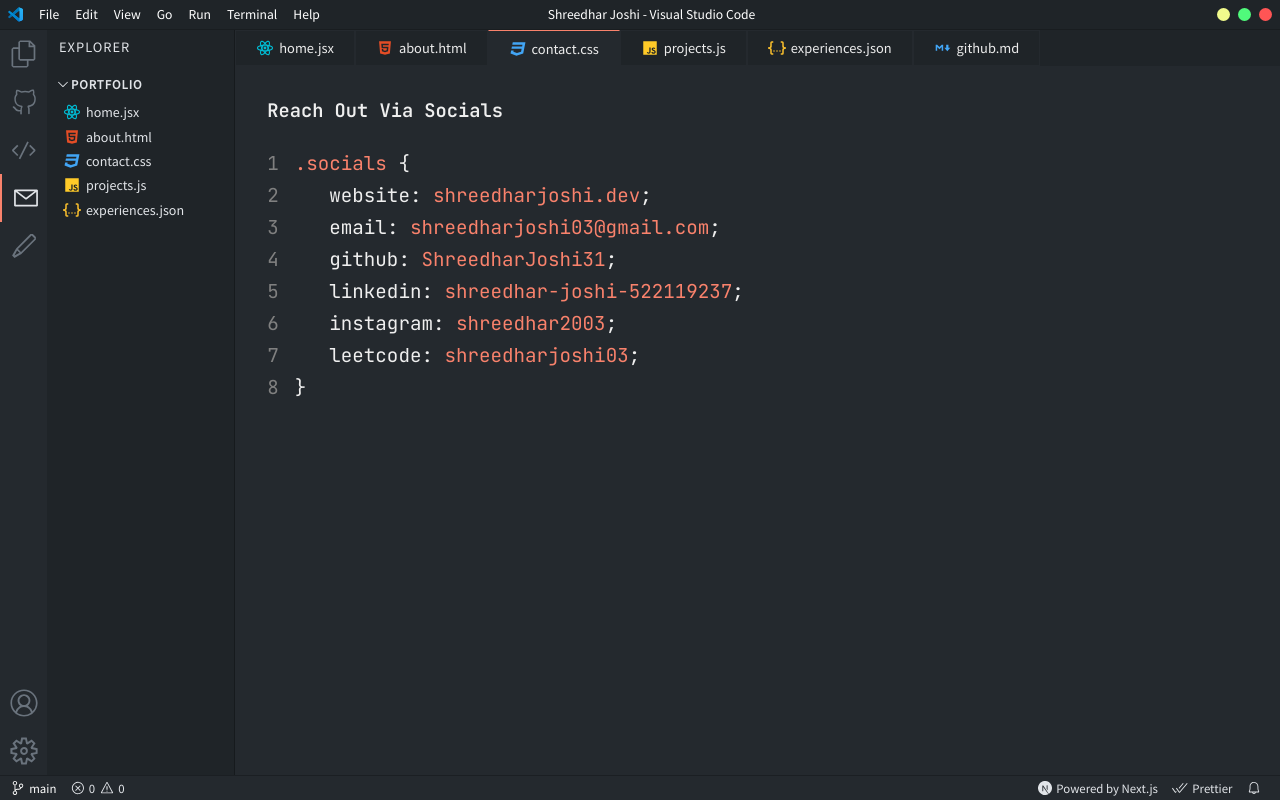
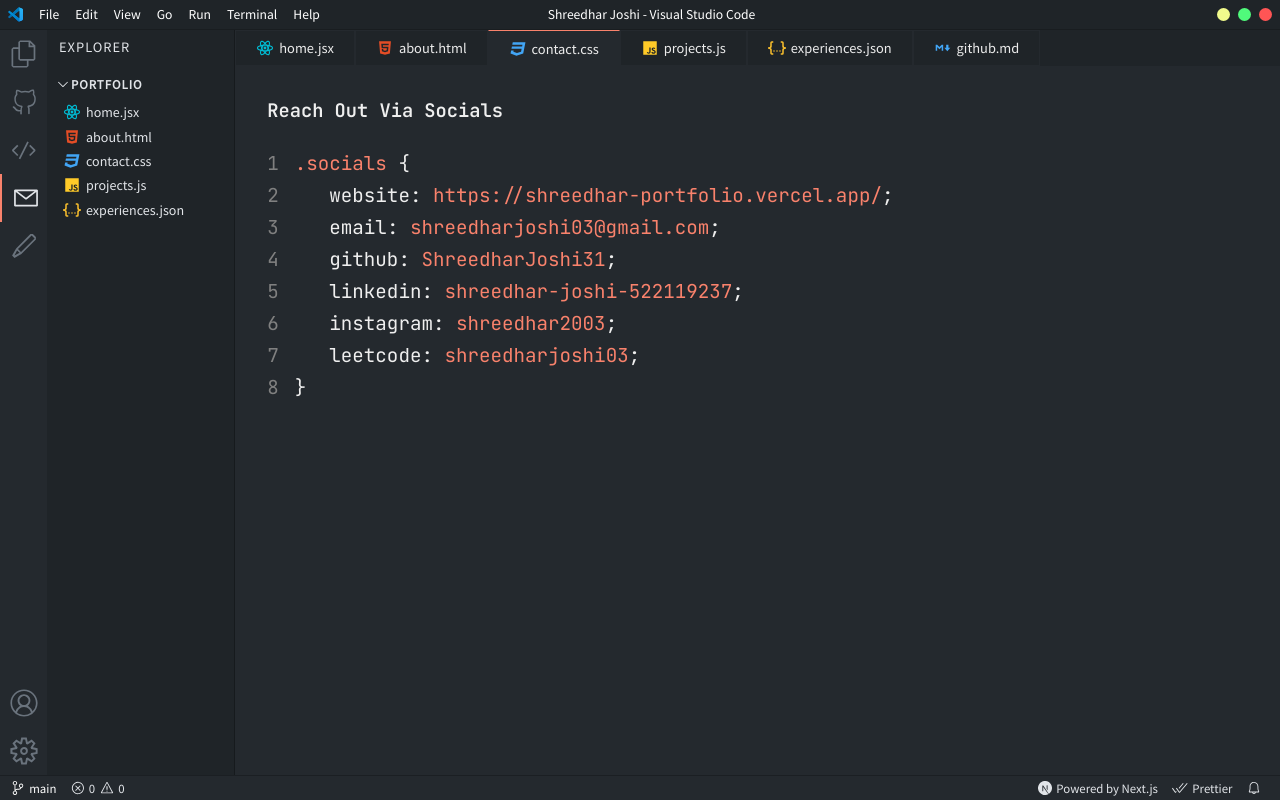
Before and after one commit to ShreedharJoshi31/portfolio, a Next.js app: page /contact in a window 1280 px wide. Built offline with nearby package versions, Linux system fonts and the light colour scheme.

Commit message:
fixed contacts

```diff
--- a/components/ContactCode.jsx
+++ b/components/ContactCode.jsx
@@ -3,7 +3,7 @@
 const contactItems = [
   {
     social: "website",
-    link: "shreedharjoshi.dev",
+    link: "https://shreedhar-portfolio.vercel.app/",
     href: "https://shreedhar-portfolio.vercel.app/",
   },
   {
```
